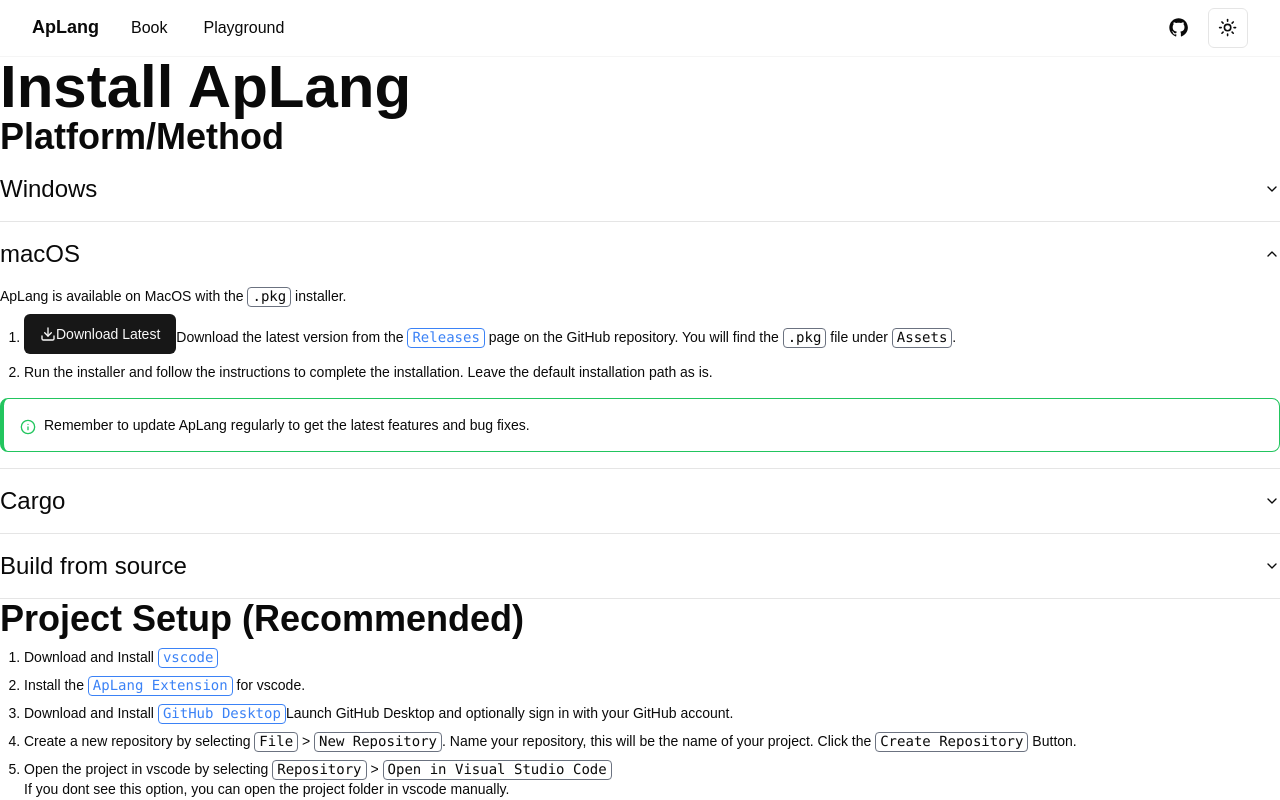
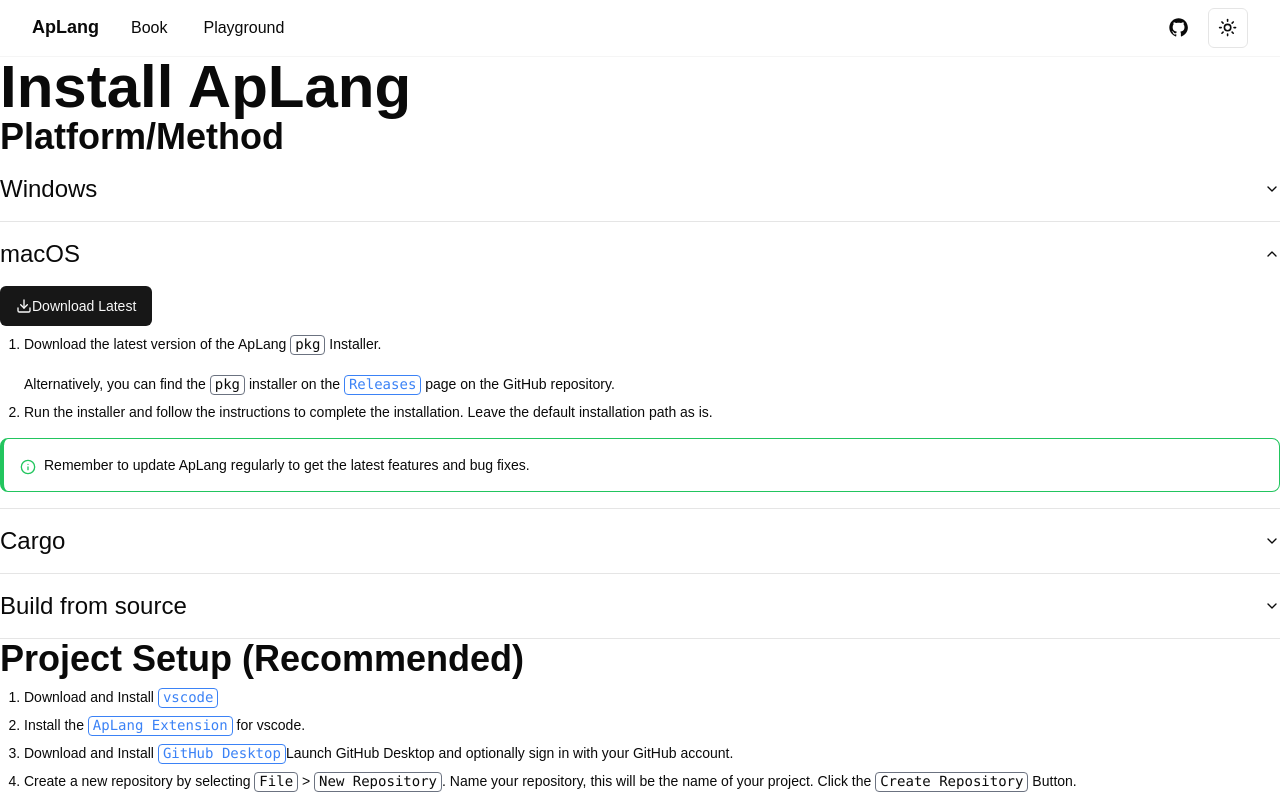
Before and after one commit to snowfoxsh/aplang-website, a Next.js app: page /install in a window 1280 px wide. Both pictures are taken after a click on the button "macOS". Shown: the top 800 px of the page. Built offline with nearby package versions, Linux system fonts and the light colour scheme.

Commit message:
[uni] update MacOS install instructions

```diff
--- a/app/install/macos.tsx
+++ b/app/install/macos.tsx
@@ -7,22 +7,26 @@ import {Button} from "@/components/ui/button";
 export default function MacOSInstall() {
     return (
         <div>
-            <p>
-                ApLang is available on MacOS with the <CodeLine>.pkg</CodeLine> installer.
-            </p>
+            {/*<p>*/}
+            {/*    ApLang is available on MacOS with the <CodeLine>.pkg</CodeLine> installer.*/}
+            {/*</p>*/}
+            <Link href={"https://github.com/snowfoxsh/aplang/releases/latest/download/aplang.pkg"}>
+                <Button className={""}>
+                    <Download className={"h-4 w-4"}/>
+                    Download Latest
+                </Button>
+            </Link>
             <ol className={"list-decimal pl-6 mt-2 space-y-2"}>
                 <li>
-                    <Link href={"https://github.com/snowfoxsh/aplang/releases/latest/download/aplang.pkg"}>
-                        <Button className={""}>
-                            <Download className={"h-4 w-4"}/>
-                            Download Latest
-                        </Button>
-                    </Link>
-                    Download the latest version from the <Link href="https://github.com/snowfoxsh/aplang/releases/latest" target="_blank" rel="noreferrer"><CodeLine variant={"link"}>Releases</CodeLine></Link> page on the GitHub repository.
-                    You will find the <CodeLine>.pkg</CodeLine> file under <CodeLine>Assets</CodeLine>.
+                    Download the latest version of the ApLang <CodeLine>pkg</CodeLine> Installer.
+                    <br/><br/>
+                    Alternatively, you can find the <CodeLine>pkg</CodeLine> installer on the <Link href="https://github.com/snowfoxsh/aplang/releases" target="_blank"
+                    rel="noreferrer"><CodeLine variant={"link"}>Releases</CodeLine></Link> page on the GitHub
+                    repository.
+                    {/*You will find the <CodeLine>.pkg</CodeLine> file under <CodeLine>Assets</CodeLine>.*/}
                 </li>
                 <li>
-                    Run the installer and follow the instructions to complete the installation. Leave the default installation path as is.
+                Run the installer and follow the instructions to complete the installation. Leave the default installation path as is.
                 </li>
             </ol>
             <Alert className={"border-l-4 border-green-500 mt-4"}>
```
